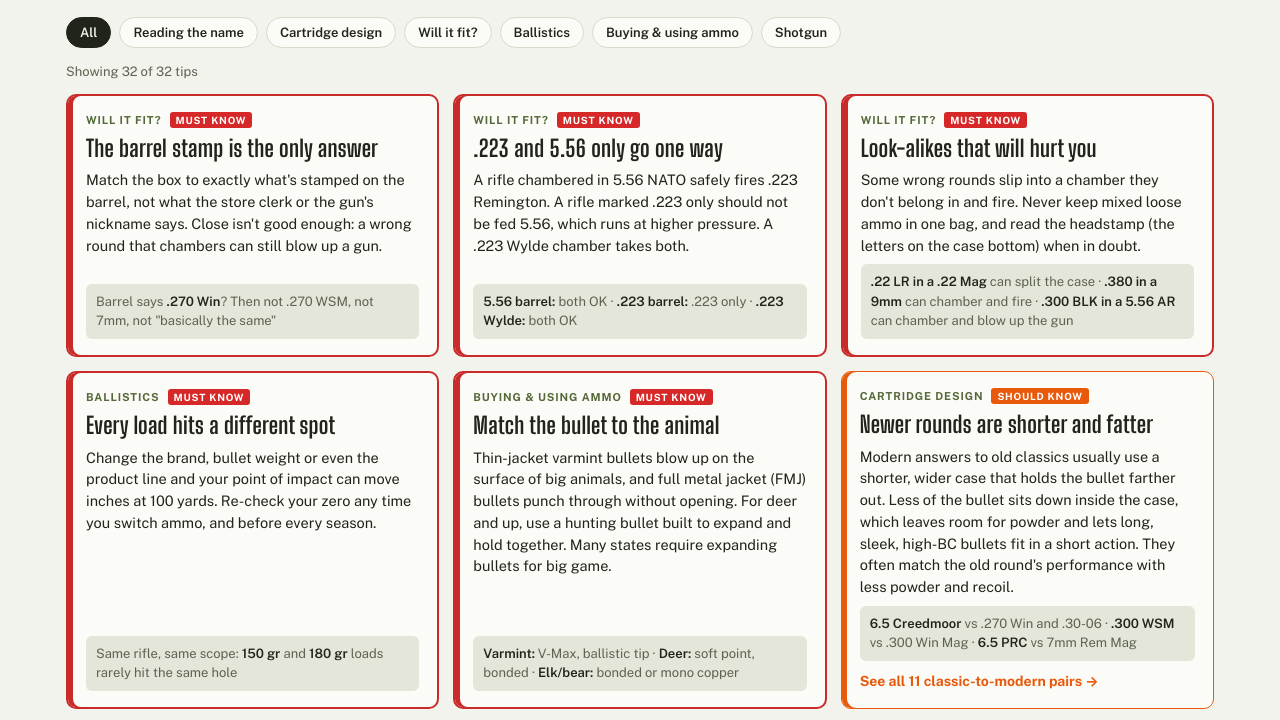
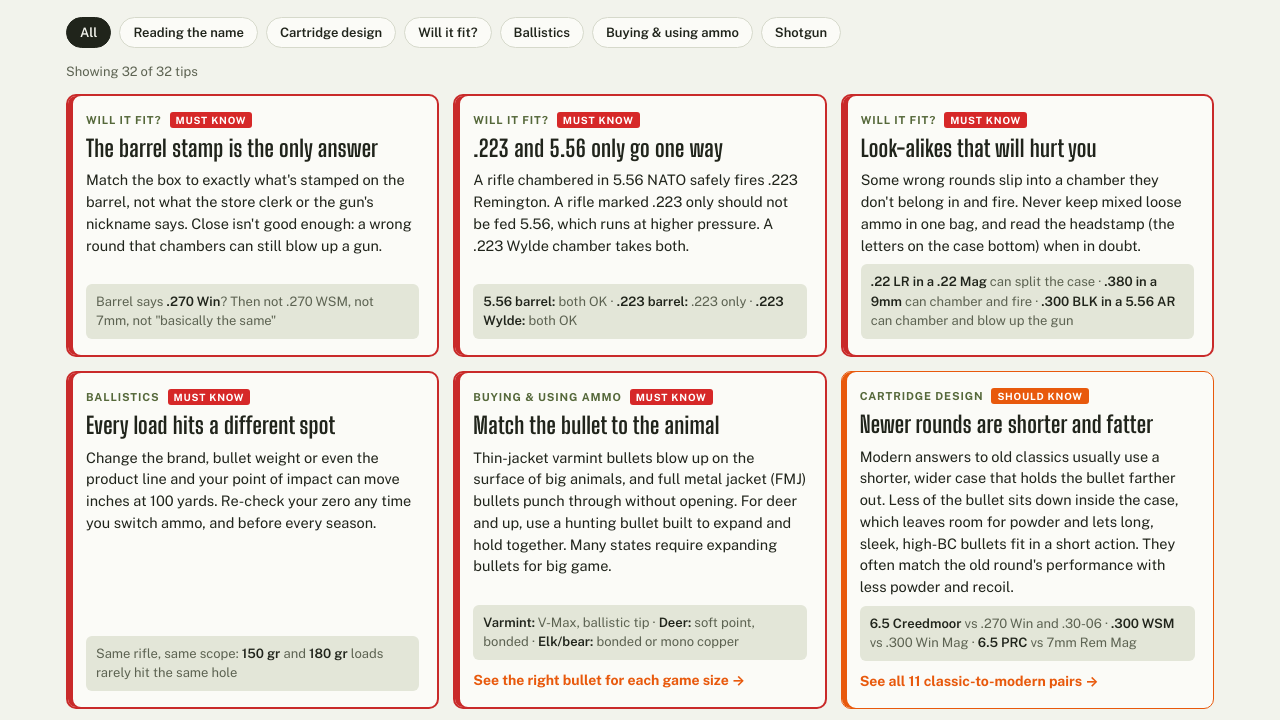
Before and after one commit to MarcusTravis/ammo-reference, a plain HTML site: page tips.html in a window 1280 px wide. Shown: the part 229-949 px from the top of the page. Drawn offline with nearby package versions, Linux system fonts and the light colour scheme.

Commit message:
Link "Match the bullet to the animal" card to the new bullets page

```diff
--- a/tips.html
+++ b/tips.html
@@ -154,7 +154,7 @@ const TIPS=[
   {c:"ballistics",t:"Heat changes your load",
    b:"Ammo that sits in a hot truck or in the sun shoots faster and builds more pressure than ammo at room temperature. Keep it shaded at the range and stored cool and dry at home.",
    x:"Don't leave a box on the <b>dashboard</b> before a shoot"},
-  {c:"buying",pro:2,t:"Match the bullet to the animal",
+  {c:"buying",pro:2,href:"bullets.html",more:"See the right bullet for each game size",t:"Match the bullet to the animal",
    b:"Thin-jacket varmint bullets blow up on the surface of big animals, and full metal jacket (FMJ) bullets punch through without opening. For deer and up, use a hunting bullet built to expand and hold together. Many states require expanding bullets for big game.",
    x:"<b>Varmint:</b> V-Max, ballistic tip · <b>Deer:</b> soft point, bonded · <b>Elk/bear:</b> bonded or mono copper"},
   {c:"design",pro:1,t:"Spot the belt on a magnum",
```
